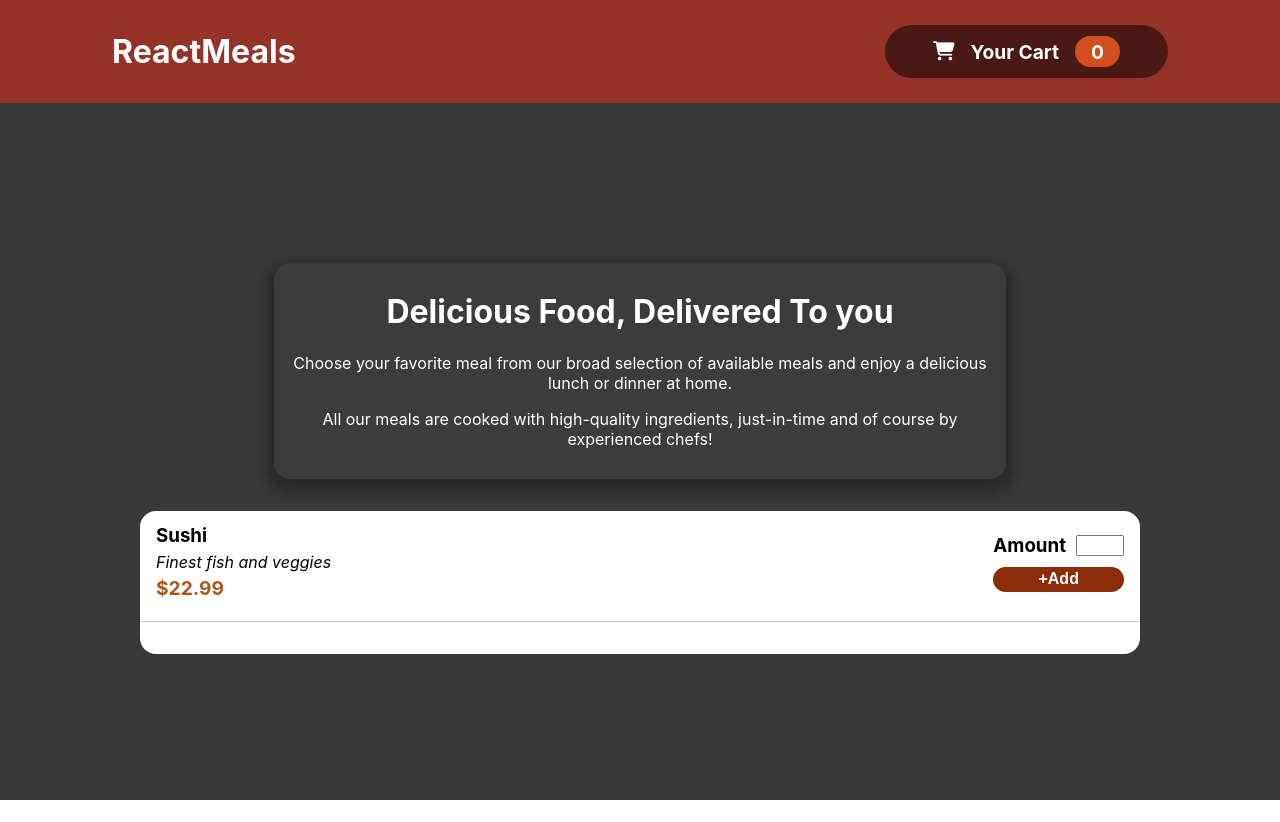
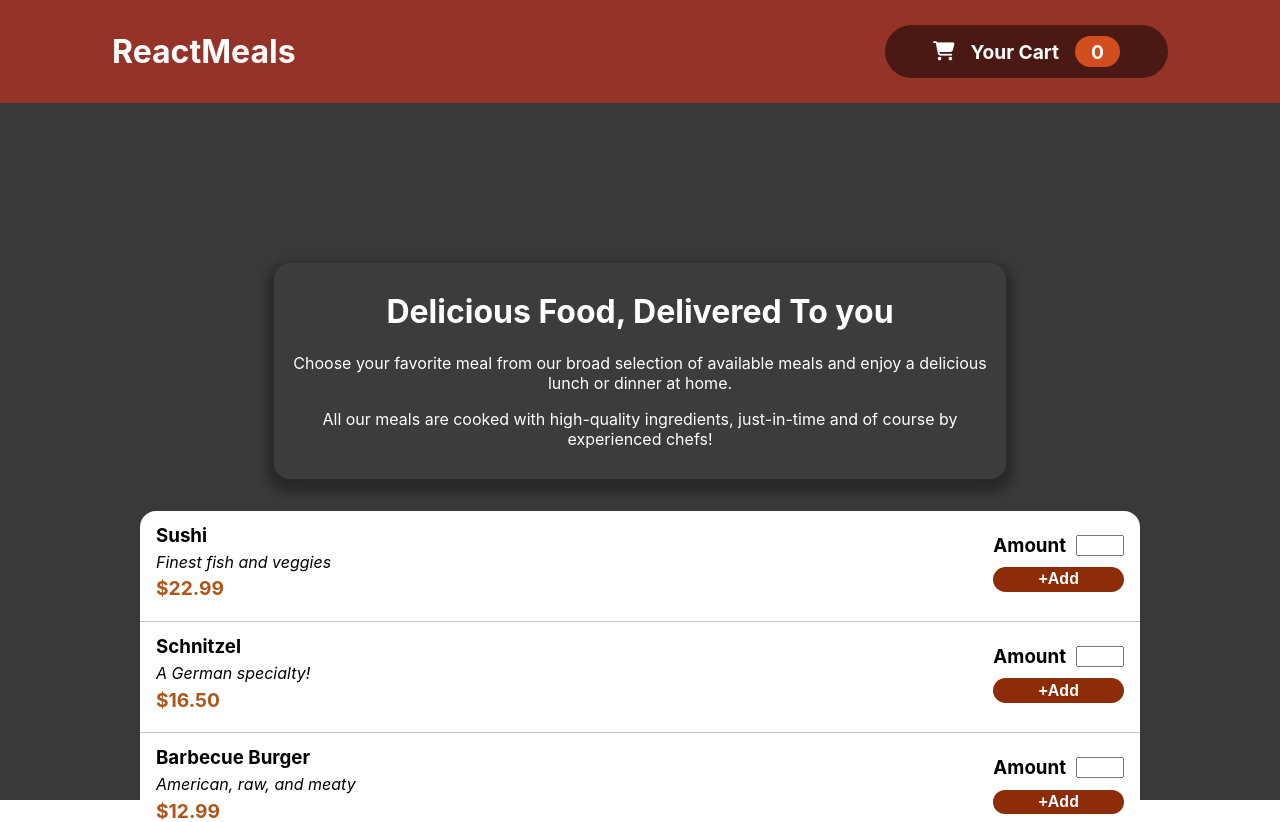
Before and after one commit to alexfotopoulos/react-meals, a React (Create React App) app: page / in a window 1280 px wide. Shown: the top 822 px of the page. Before the commit the page ends 800 px from the top, so only its background shows below. Built offline with nearby package versions, Linux system fonts and the light colour scheme.

Commit message:
complete MenuItem component and create seed data

```diff
--- a/src/Menu.js
+++ b/src/Menu.js
@@ -1,11 +1,20 @@
-import React from 'react'
-import './Menu.css'
-import MenuItem from './MenuItem'
+import React from 'react';
+import './Menu.css';
+import MenuItem from './MenuItem';
+import foodItemList from './foodItemList';
 
 export default function Menu(props) {
     return (
         <div className='Menu'>
-            <MenuItem handleItemSelection={props.handleItemSelection} incrementTotal={props.incrementTotal}/>
+            {foodItemList.map(item => (
+                <MenuItem
+                handleItemSelection={props.handleItemSelection}
+                incrementTotal={props.incrementTotal}
+                title={item.title}
+                description={item.description}
+                price={item.price}
+                />
+            ))}
         </div>
-    )
-}
+    );
+};
--- a/src/MenuItem.js
+++ b/src/MenuItem.js
@@ -8,23 +8,23 @@ export default function MenuItem(props) {
         numOfItems = numOfItems.current.value;
         let itemArray = [];
         for (let i = 0; i < numOfItems; i++) {
-            itemArray.push('Sushi')
+            itemArray.push(props.title)
         }
         props.handleItemSelection(itemArray);
-        props.incrementTotal((22.99 * itemArray.length))
+        props.incrementTotal((props.price * itemArray.length))
         console.log(numOfItems.current)
     }
     return (
         <div className='MenuItem'>
             <div className='MenuItem-info'>
-                <h3>Sushi</h3>
-                <p className='MenuItem-description'>Finest fish and veggies</p>
-                <p className='MenuItem-price'><span>$</span>22.99</p>
+                <h3>{props.title}</h3>
+                <p className='MenuItem-description'>{props.description}</p>
+                <p className='MenuItem-price'><span>$</span>{props.price}</p>
             </div>
             <div className='MenuItem-amountInfo'>
                 <div className='MenuItem-amountInfo-input'>
                     <h3>Amount</h3>
-                    <input ref={numOfItems} name='itemCount' type="number"/>
+                    <input ref={numOfItems} name='itemCount' type="number" min={0}/>
                 </div>
                 <button onClick={handleClick}>+Add</button>
             </div>
--- /dev/null
+++ b/src/foodItemList.js
@@ -0,0 +1,23 @@
+export default [
+    {
+        title: "Sushi",
+        description: "Finest fish and veggies",
+        price: "22.99"
+    },
+    {
+        title: "Schnitzel",
+        description: "A German specialty!",
+        price: "16.50"
+    },
+    {
+        title: "Barbecue Burger",
+        description: "American, raw, and meaty",
+        price: "12.99"
+    },
+    {
+        title: "Green Bowl",
+        description: "Healthy and green!",
+        price: "18.99"
+    }
+
+]
```
